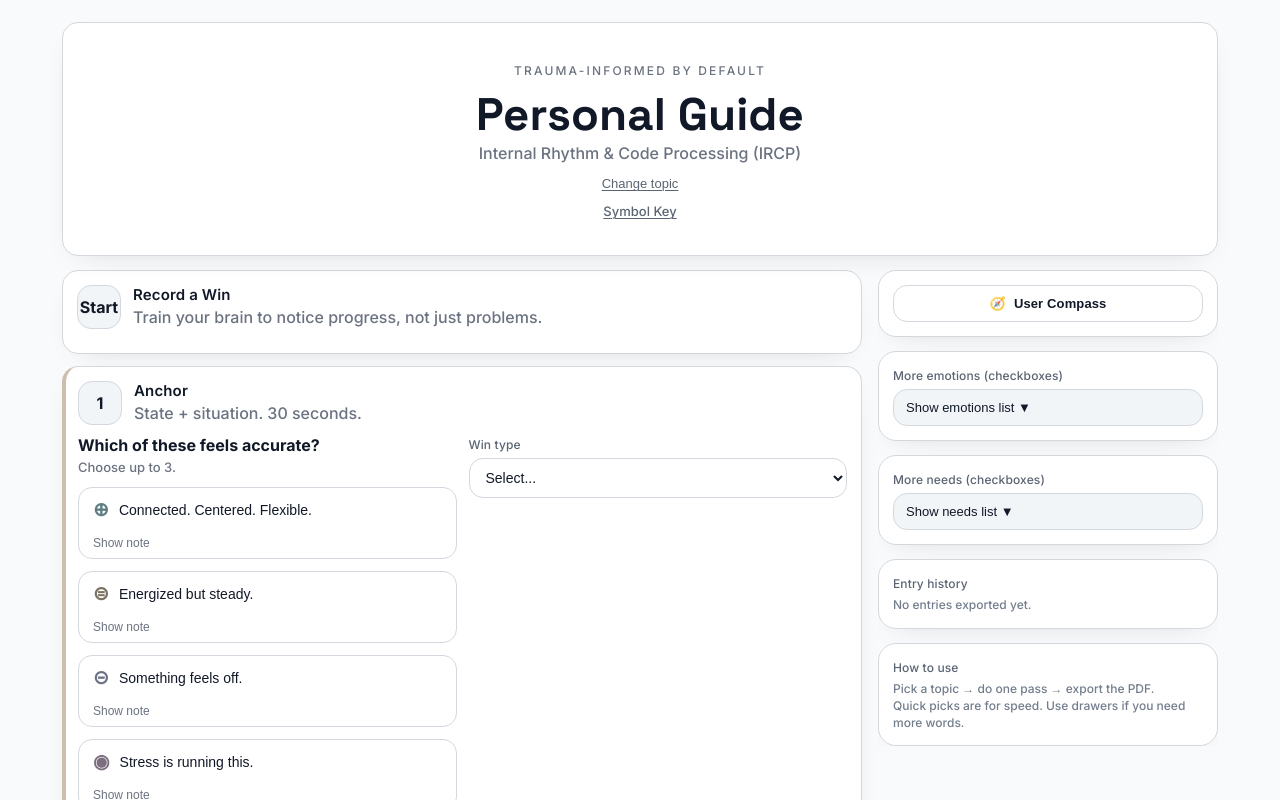
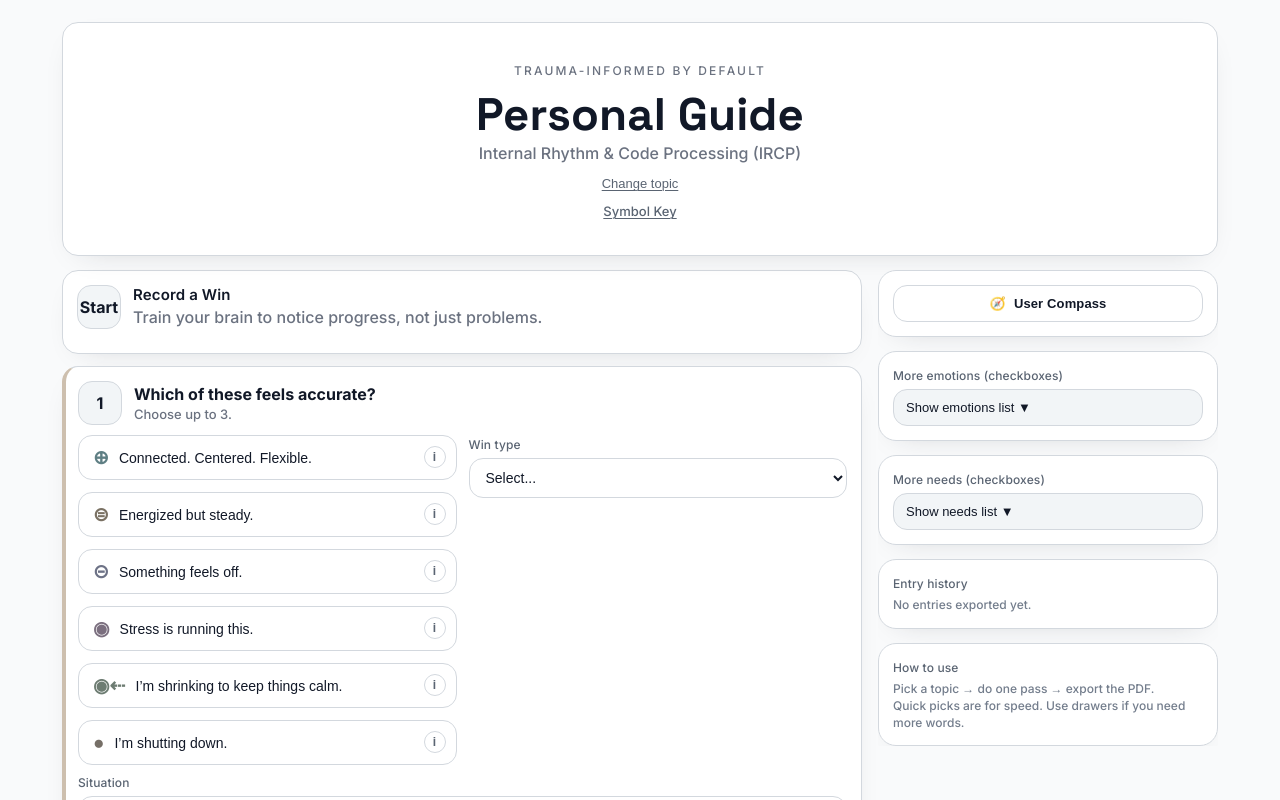
Before and after one commit to svoigtjr-jpg/ircp-app, a Next.js app: page / in a window 1280 px wide. Both pictures are taken after a click on the button 640 px from the left and 334 px from the top of the page. Shown: the top 800 px of the page. Built offline with nearby package versions, Linux system fonts and the light colour scheme.

Commit message:
Polish section 1 header and note affordance

```diff
--- a/app/globals.css
+++ b/app/globals.css
@@ -651,13 +651,21 @@ h3,
   font-weight: 700;
   color: var(--text-strong);
   font-size: 16px;
-  margin-bottom: 4px;
+  margin-bottom: 2px;
 }
 
 .anchorHint {
   font-size: 13px;
   color: var(--text-muted);
-  margin-bottom: 12px;
+  margin-bottom: 0;
+}
+
+.anchorStepHeader {
+  align-items: center;
+}
+
+.anchorQuestionBlock {
+  min-width: 0;
 }
 
 .anchorStack {
@@ -667,6 +675,7 @@ h3,
 }
 
 .anchorItem {
+  position: relative;
   border: 1px solid hsl(var(--border));
   border-radius: var(--radius-md);
   background: hsl(var(--surface));
@@ -682,7 +691,7 @@ h3,
   justify-content: space-between;
   gap: 12px;
   text-align: left;
-  padding: 12px 14px;
+  padding: 12px 44px 12px 14px;
   color: var(--text-strong);
   font-size: 14px;
   cursor: pointer;
@@ -719,14 +728,28 @@ h3,
   opacity: 1;
 }
 
-.anchorInfoToggle {
-  border: none;
-  background: transparent;
-  color: var(--text-muted);
+.anchorInfoIcon {
+  position: absolute;
+  top: 10px;
+  right: 10px;
+  width: 22px;
+  height: 22px;
+  border-radius: 999px;
+  border: 1px solid hsl(var(--border));
+  background: hsl(var(--surface));
+  color: hsl(var(--muted));
   font-size: 12px;
+  font-weight: 700;
+  line-height: 1;
   cursor: pointer;
-  margin: 0 0 8px 14px;
-  padding: 0;
+  display: grid;
+  place-items: center;
+  transition: background 180ms ease, border-color 180ms ease;
+}
+
+.anchorInfoIcon:hover {
+  background: hsl(var(--surface-2));
+  border-color: hsl(var(--muted) / 0.35);
 }
 
 .anchorMicroDescription {
--- a/app/page.tsx
+++ b/app/page.tsx
@@ -246,32 +246,32 @@ export default function Page() {
 
               {/* Step 1 */}
               <div className="card2 stepCard accentStripe" style={{ borderLeftColor: accent }}>
-                <div className="stepHeader">
+                <div className="stepHeader anchorStepHeader">
                   <div className="stepNum">1</div>
-                  <div>
-                    <div className="stepTitle">Anchor</div>
-                    <div className="sub">State + situation. 30 seconds.</div>
+                  <div className="anchorQuestionBlock">
+                    <div className="anchorPrompt">Which of these feels accurate?</div>
+                    <div className="anchorHint">Choose up to 3.</div>
                   </div>
                 </div>
 
                 <div className="grid2">
                   <div>
-                    <div className="anchorPrompt">Which of these feels accurate?</div>
-                    <div className="anchorHint">Choose up to 3.</div>
-
                     <div className="anchorStack" role="group" aria-label="Anchor check-in">
                       {ANCHOR_PILLS.map((pill) => {
                         const selected = entry.anchorStateIds.includes(pill.id);
                         const showDescription = hoverDescriptionId === pill.id || expandedDescriptionIds.includes(pill.id);
 
                         return (
-                          <div key={pill.id} className={`anchorItem ${showDescription ? 'anchorItemExpanded' : ''}`}>
+                          <div
+                            key={pill.id}
+                            className={`anchorItem ${showDescription ? 'anchorItemExpanded' : ''}`}
+                            onMouseEnter={() => scheduleHoverDescription(pill.id)}
+                            onMouseLeave={cancelHoverDescription}
+                          >
                             <button
                               type="button"
                               className={`anchorPill ${selected ? 'anchorPillSelected' : ''}`}
                               onClick={() => toggleAnchorSelection(pill.id)}
-                              onMouseEnter={() => scheduleHoverDescription(pill.id)}
-                              onMouseLeave={cancelHoverDescription}
                             >
                               <span className="anchorLabelWrap">
                                 <span className="anchorSymbol" style={{ color: pill.toneColor }} aria-hidden>{pill.symbol}</span>
@@ -282,11 +282,12 @@ export default function Page() {
 
                             <button
                               type="button"
-                              className="anchorInfoToggle"
+                              className="anchorInfoIcon"
                               onClick={() => toggleDescriptionReveal(pill.id)}
                               aria-expanded={showDescription}
+                              aria-label="Toggle note"
                             >
-                              {showDescription ? 'Hide note' : 'Show note'}
+                              i
                             </button>
 
                             {showDescription && (
```
